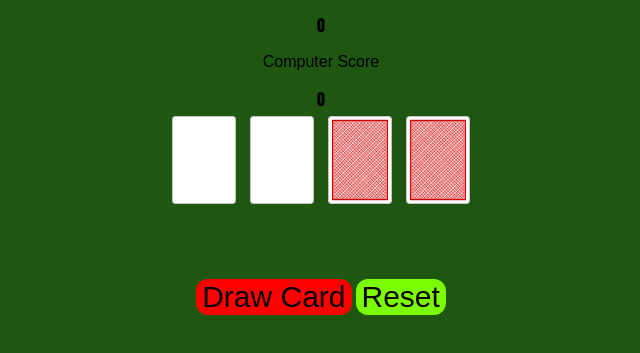
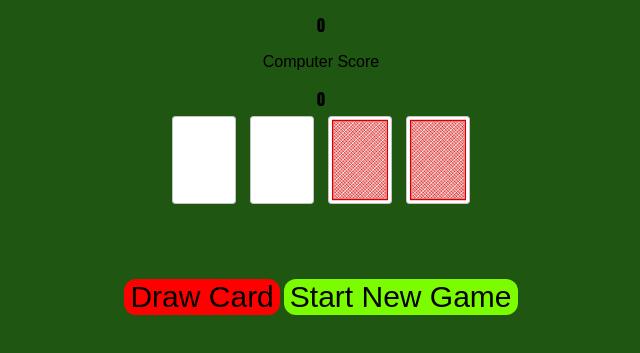
Before and after one commit to eduardocorona17/war, a plain HTML site: page index.html in a window 1280 px wide. Shown: the part 101-454 px from the top of the page, without its empty margins (319-959 px from the left). Drawn offline with Linux system fonts and the light colour scheme.

Commit message:
Add reset button

```diff
--- a/css/main.css
+++ b/css/main.css
@@ -25,7 +25,7 @@ p {
     font-size: 30px;
     border: none;
 }
-#reset-button {
+#new-game {
     background-color: lawngreen;
     border-radius: 12px;
     font-size: 30px;
--- a/index.html
+++ b/index.html
@@ -32,8 +32,9 @@
 
 
     <button id="draw-card">Draw Card</button>
+    <button id="new-game" onclick="restart()">Start New Game</button
 
-    <button id="reset-button" onClick="resetBoard()">Reset</button>
+
 
 </body>
 </html>
--- a/js/main.js
+++ b/js/main.js
@@ -26,13 +26,13 @@ let message = document.getElementById("message")
 let playerScoreEl = document.getElementById("playerScore")
 let computerScoreEL = document.getElementById("computerScore")
 let drawButton = document.getElementById("draw-card")
-let resetButton = document.getElementById("reset-button")
+// let resetButton = document.getElementById("reset-button")
 let winner = document.getElementById('winner')
 
 /*----- event listeners -----*/
 // document.getElementById("draw-card").addEventListener("click", drawCard);
 drawButton.addEventListener("click", drawCard)
-resetButton.addEventListener("click", init)
+// resetButton.addEventListener("click", init)
 /*----- functions -----*/
 init()
 
@@ -147,6 +147,10 @@ function getNewShuffledDeck() { //
   return newShuffledDeck;
 }
 
+function restart() {
+  location.reload();
+}
+
 //let player deck = array / let computer deck = array
 // from 0 idx - 25 idx give to computer and 26 idx to 52 give to player
 
```
